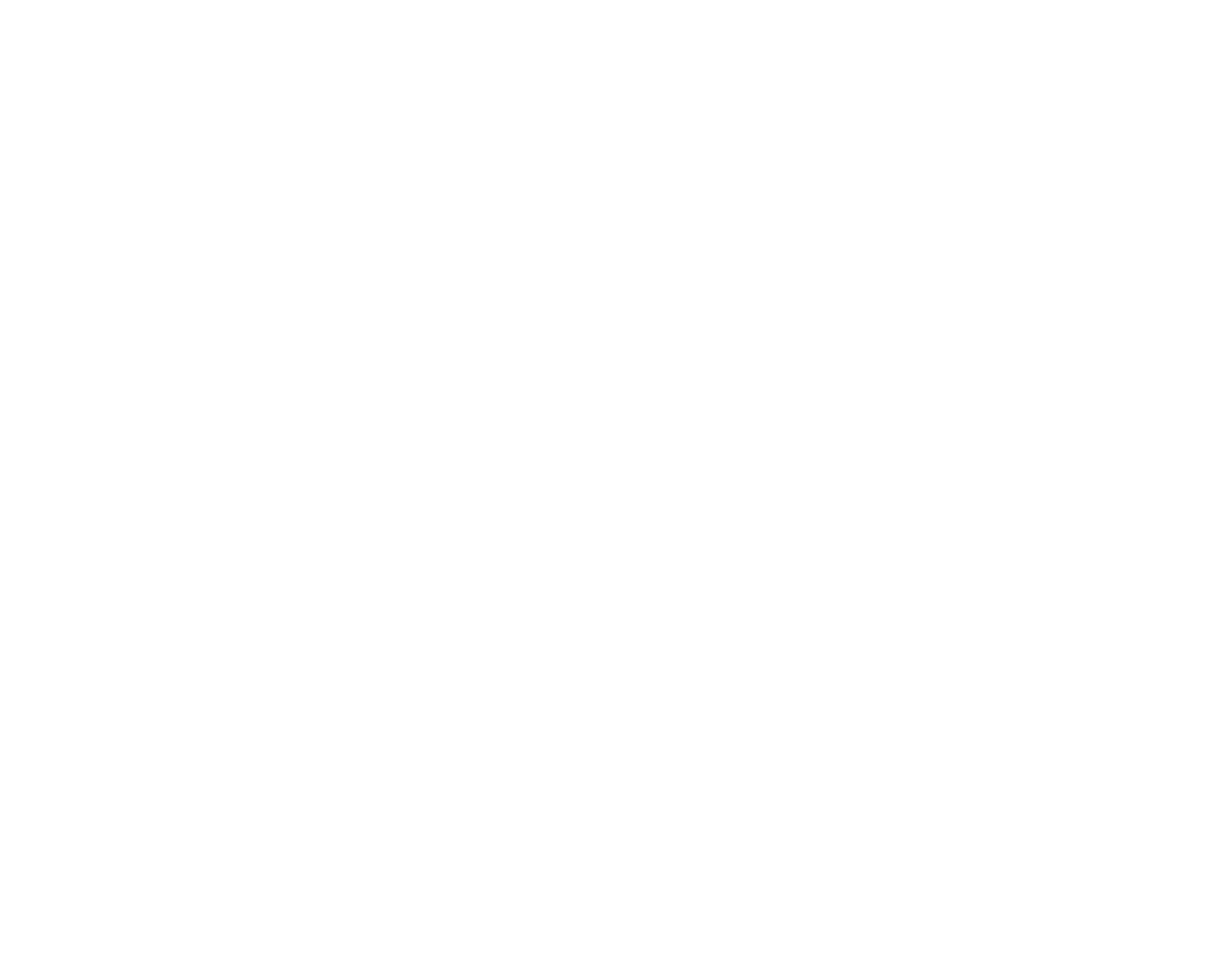
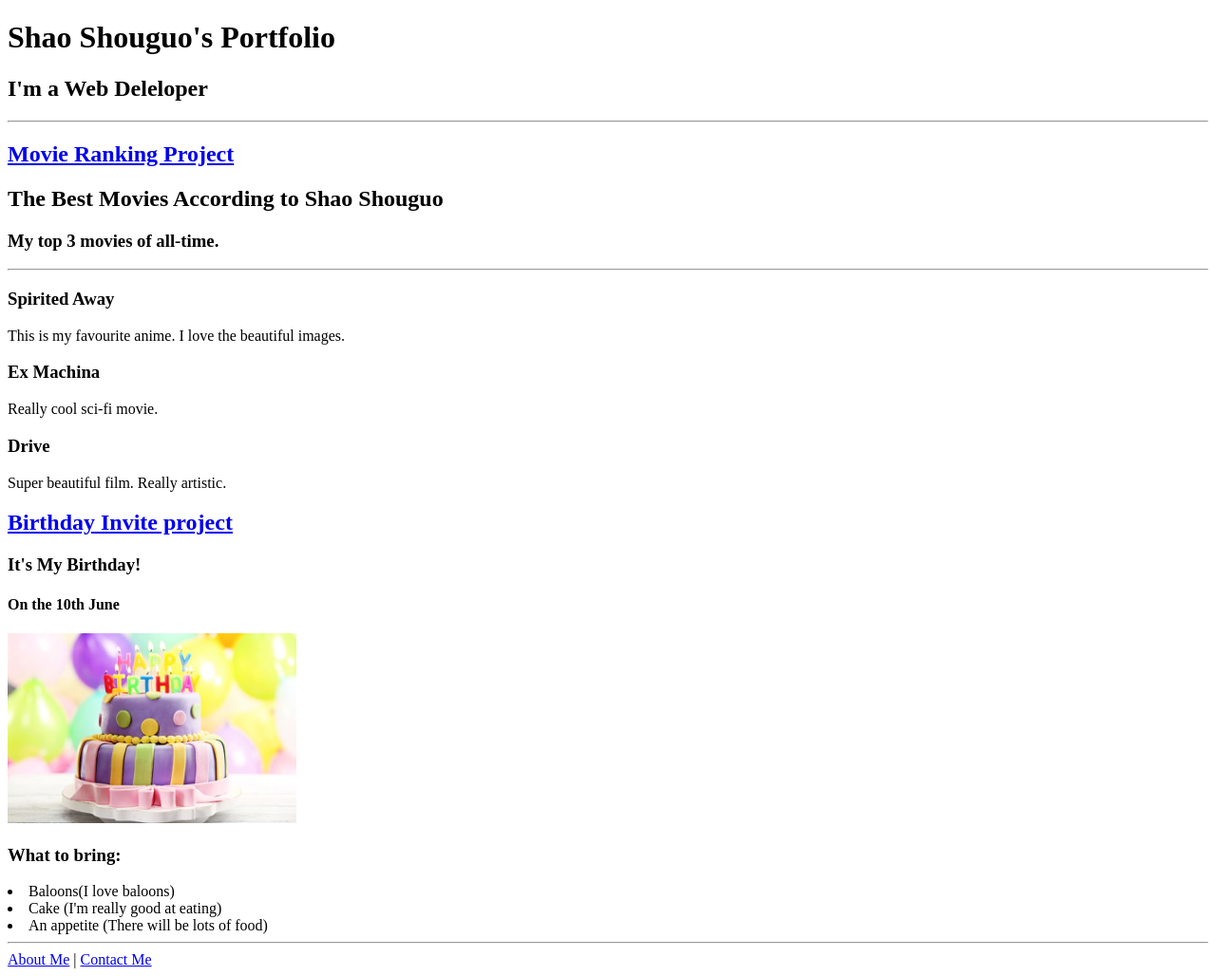
Before and after one commit to shao-00/html-portfolio, a plain HTML site: page 4.3 HTML Porfolio Project/index.html in a window 1280 px wide. Shown: the whole page at 95% size. Before the commit the page ends 800 px from the top, so only its background shows below. Drawn offline with Linux system fonts and the light colour scheme.

Commit message:
Add files via upload

```diff
--- a/4.3 HTML Porfolio Project/index.html
+++ b/4.3 HTML Porfolio Project/index.html
@@ -1,15 +1,47 @@
-<!-- TODO 1: Create the HTML Boilerplate -->
+<!DOCTYPE html>
+<html lang="en">
+<head>
 
-<!-- TODO 2: Add Your previous projects' HTML into the public folder -->
+  <meta charset="UTF-8">
+  <meta name="viewport" content="width=device-width, initial-scale=1.0">
+  <title>My Projects</title>
+</head>
+<body>
 
-<!-- TODO 3: Take screenshots of your project previews and add the images to the images folder -->
+  <h1>Shao Shouguo's Portfolio</h1>
+  <h2>I'm a Web Deleloper</h2>
 
-<!-- TODO 4: Add titles/subtitles etc. -->
+  <hr>
 
-<!-- TODO 5: Add a link to the project pages -->
+<h2><a href="./public/movie-ranking.html">Movie Ranking Project</a> </h2>
 
-<!-- TODO 6: Add images to show the project previews
-HINT for TODO 6: You can use the height attribute set to 200 to make the image smaller:
-https://developer.mozilla.org/en-US/docs/Web/HTML/Element/img#attr-height -->
+  <h2>The Best Movies According to Shao Shouguo</h2>
+<h3>My top 3 movies of all-time.</h3>
+<hr />
+<h3>Spirited Away</h3>
+<p>This is my favourite anime. I love the beautiful images.</p>
+<h3>Ex Machina</h3>
+<p>Really cool sci-fi movie.</p>
+<h3>Drive</h3>
+<p>Super beautiful film. Really artistic.</p>
 
-<!-- TODO 7: Add the Contact Me and About Me page links -->
+<h2><a href="./public/about.html">Birthday Invite project</a> </h2>
+ <h3>It's My Birthday! </h3>
+    <h4>On the 10th June</h4>
+<img src="./assets/images/birthday-cake.png" height="200"alt="Birthday Cake">
+
+    <h3>What to bring:</h3>
+<ui>
+    <li>Baloons(I love baloons)</li>
+    <li>Cake (I'm really good at eating)</li>
+    <li>An appetite (There will be lots of food)</li>
+</ui>
+  <hr>
+
+  <footer>
+    <a href="./public/about.html">About Me</a> |
+    <a href="./public/contact.html">Contact Me</a>
+  </footer>
+
+</body>
+</html>
```
Also changed, not shown: 4.3 HTML Porfolio Project/public/birthday-invite.html (+3 -3 lines), 4.3 HTML Porfolio Project/public/contact.html (+1 -1 lines), 4.3 HTML Porfolio Project/public/movie-ranking.html (+1 -1 lines).
